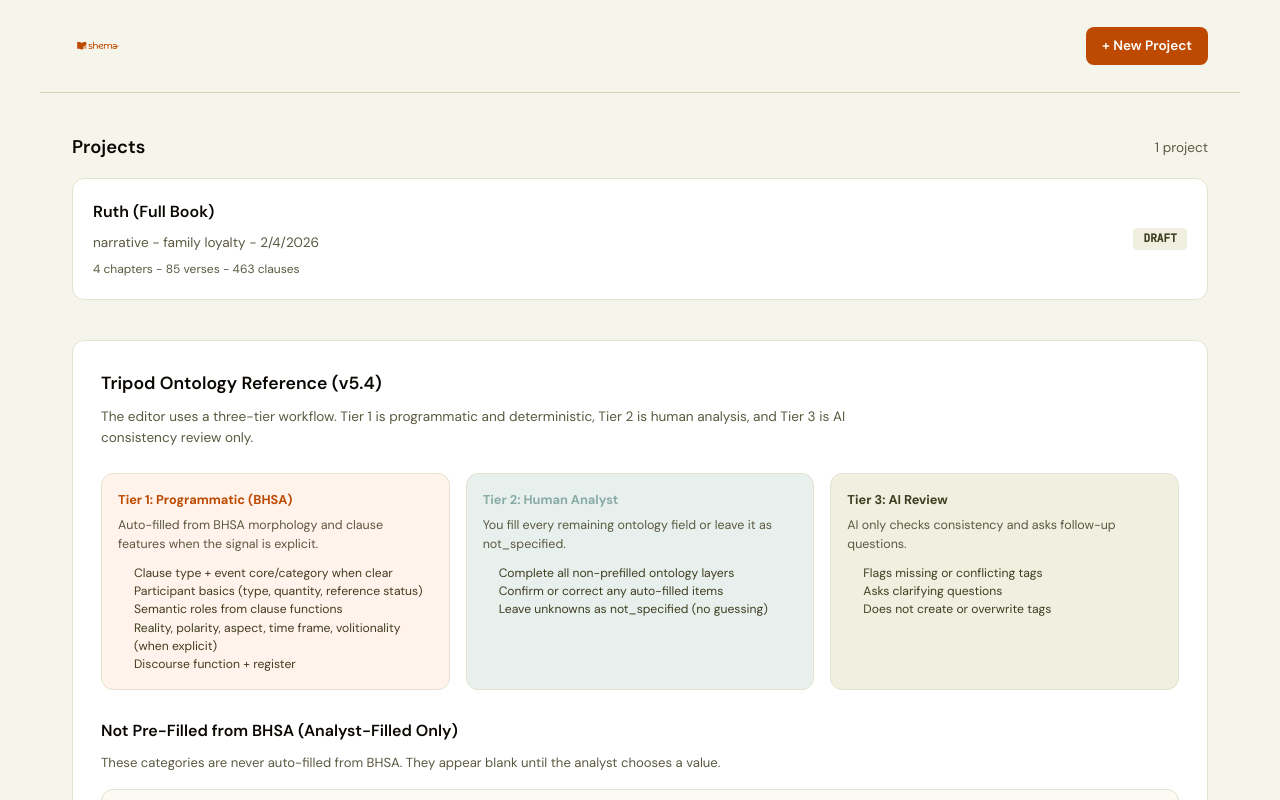
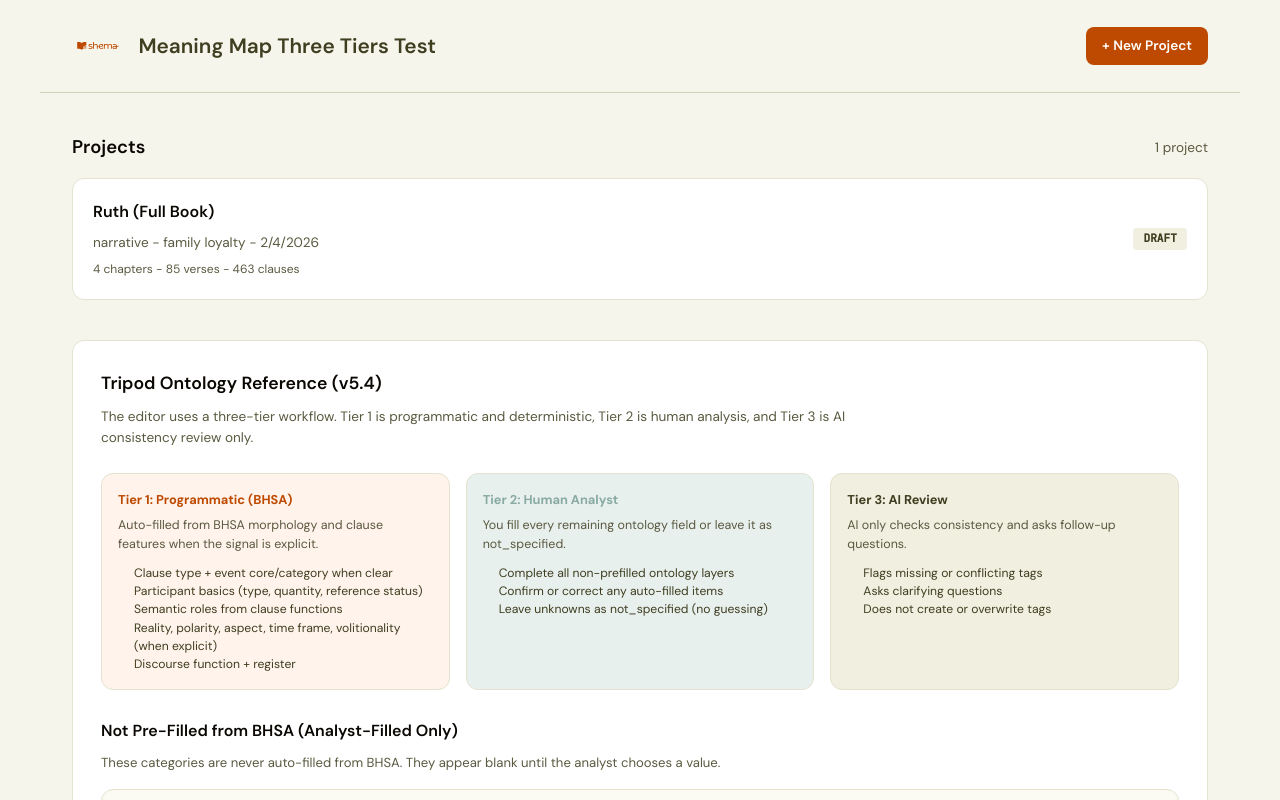
Before and after one commit to MarciaSuzuki/meaning-map-editor, a Next.js app: page / in a window 1280 px wide. Shown: the top 800 px of the page. Built offline with nearby package versions, Linux system fonts and the light colour scheme.

Commit message:
Add header title

```diff
--- a/app/page.tsx
+++ b/app/page.tsx
@@ -205,7 +205,10 @@ export default function HomePage() {
   return (
     <div style={{ minHeight: '100vh', fontFamily: s.body }}>
       <header style={{ borderBottom: '1px solid #D4D2B8', padding: '1.25rem 2rem', display: 'flex', alignItems: 'center', justifyContent: 'space-between', maxWidth: 1200, margin: '0 auto' }}>
-        <img src="/logos/LOGO_-_telha.svg" alt="Shema" style={{ height: 52, width: 'auto' }} />
+        <div style={{ display: 'flex', alignItems: 'center', gap: '0.9rem' }}>
+          <img src="/logos/LOGO_-_telha.svg" alt="Shema" style={{ height: 52, width: 'auto' }} />
+          <h1 style={{ fontFamily: s.display, fontSize: '1.3rem', fontWeight: 600, margin: 0, color: s.dark }}>Meaning Map Three Tiers Test</h1>
+        </div>
         <button style={{ padding: '0.5rem 1rem', borderRadius: 8, fontSize: '0.85rem', fontWeight: 600, color: 'white', backgroundColor: s.telha, border: 'none', cursor: 'pointer' }}>+ New Project</button>
       </header>
 
```
